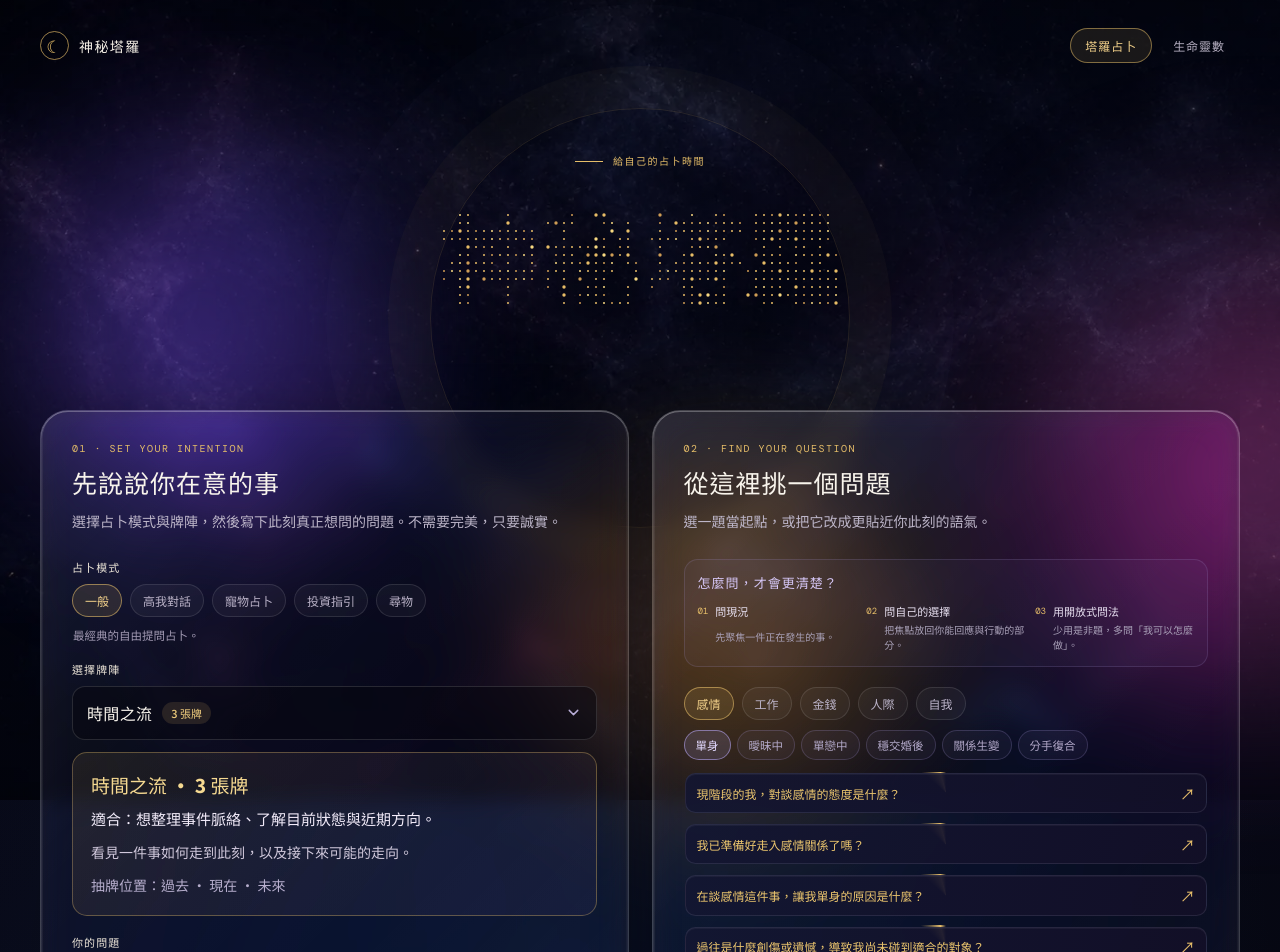
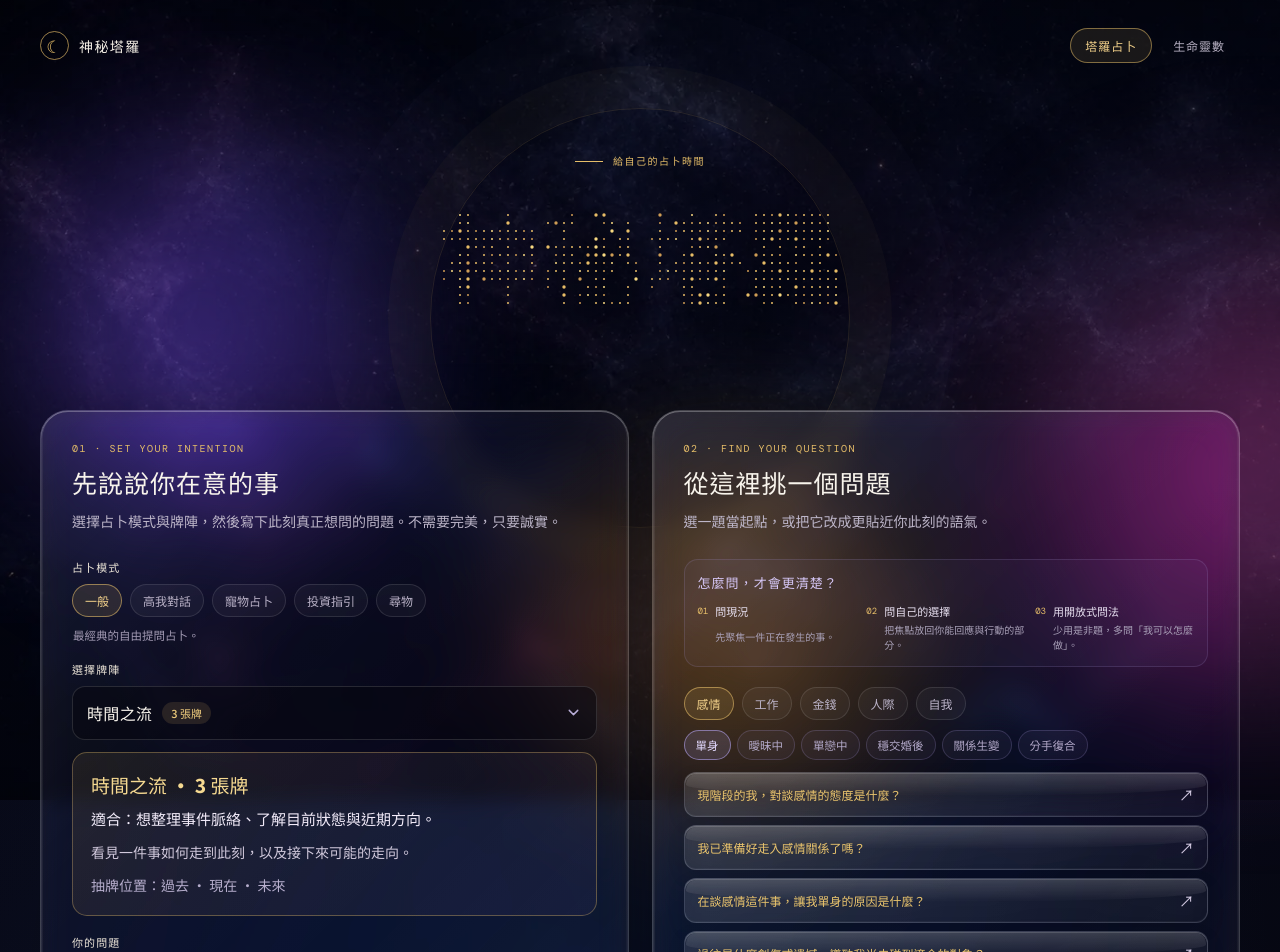
Before and after one commit to Hoshino-Himari/Mystic-Tarot, a React (Vite) app: page / in a window 1280 px wide. Shown: the top 952 px of the page. Built offline with nearby package versions, Linux system fonts and the light colour scheme.

Commit message:
改用玻璃質感題庫按鈕

```diff
--- a/src/App.jsx
+++ b/src/App.jsx
@@ -910,7 +910,7 @@ export default function App() {
         <div className="question-guide" aria-label="提問小指南"><p>怎麼問，才會更清楚？</p><div>{questionTips.map(([title, copy], index) => <article key={title}><span>0{index + 1}</span><b>{title}</b><small>{copy}</small></article>)}</div></div>
         <div className="category-row">{questionCategories.map((item) => <button type="button" disabled={loading || isChoosingCards} className={category === item ? 'category active' : 'category'} onClick={() => { setCategory(item); if (scenarioQuestionGroups[item]) setScene(Object.keys(scenarioQuestionGroups[item])[0]); }} key={item}>{item}</button>)}</div>
         {scenarioQuestionGroups[category] && <div className="subcategory-row">{Object.keys(scenarioQuestionGroups[category]).map((item) => <button type="button" disabled={loading || isChoosingCards} className={scene === item ? 'subcat active' : 'subcat'} onClick={() => setScene(item)} key={item}>{item}</button>)}</div>}
-        <div className="prompt-list">{(scenarioQuestionGroups[category] ? scenarioQuestionGroups[category][scene] ?? [] : flatQuestionGroups[category]).map((item) => <button type="button" className="beam-question" disabled={loading || isChoosingCards} onClick={() => { setQuestion(item); questionRef.current?.focus(); }} key={item}><span className="beam-question__copy">{item}</span><span className="beam-question__icon" aria-hidden="true">↗</span></button>)}</div>
+        <div className="prompt-list">{(scenarioQuestionGroups[category] ? scenarioQuestionGroups[category][scene] ?? [] : flatQuestionGroups[category]).map((item) => <button type="button" className="liquid-question" disabled={loading || isChoosingCards} onClick={() => { setQuestion(item); questionRef.current?.focus(); }} key={item}><span className="liquid-question__copy">{item}</span><span className="liquid-question__icon" aria-hidden="true">↗</span></button>)}</div>
         {scenarioQuestionGroups[category] && <p className="question-credit">{category}題庫來源：<a href="https://sannie.tw/" target="_blank" rel="noreferrer">珊妮療癒所</a></p>}
       </MagicPanel>
     </div>}
--- a/src/overrides.css
+++ b/src/overrides.css
@@ -68,8 +68,8 @@
 .question-credit a { color: #d3b877; text-decoration: none; }
 .question-credit a:hover { text-decoration: underline; }
 
-/* BeamBorderButton adapted from the Himari UI library for long question rows. */
-.prompt-list .beam-question {
+/* LiquidGlassButton adapted from the Himari UI library for long question rows. */
+.prompt-list .liquid-question {
   position: relative;
   isolation: isolate;
   display: flex;
@@ -79,86 +79,70 @@
   gap: 12px;
   overflow: hidden;
   padding: 12px 13px;
-  border: 0;
+  border: 1px solid rgba(224, 231, 255, .18);
   border-radius: 12px;
-  background: transparent;
+  background: linear-gradient(105deg, rgba(255, 255, 255, .09), rgba(255, 255, 255, .025));
+  box-shadow: inset 0 1px 0 rgba(255, 255, 255, .28), inset 0 -1px 0 rgba(255, 255, 255, .04), 0 7px 18px rgba(4, 4, 17, .12);
   color: #e9e3f1;
   text-align: left;
   font-size: 12px;
   line-height: 1.6;
-  transition: transform .2s ease, box-shadow .2s ease, color .2s ease;
+  -webkit-backdrop-filter: blur(12px) saturate(1.25);
+  backdrop-filter: blur(12px) saturate(1.25);
+  transition: transform .2s ease, border-color .2s ease, background .2s ease, box-shadow .2s ease, color .2s ease;
 }
 
-.prompt-list .beam-question::before {
+.prompt-list .liquid-question::before {
   position: absolute;
   z-index: 0;
-  inset: -100%;
+  inset: 1px 1px auto;
+  height: 52%;
+  border-radius: 10px 10px 50% 50%;
   content: '';
-  background: conic-gradient(from 0deg, transparent 0 310deg, #eac16b 345deg, transparent 360deg);
-  animation: question-beam-spin 9s linear infinite paused;
+  background: linear-gradient(to bottom, rgba(255, 255, 255, .25), transparent);
+  opacity: .65;
+  pointer-events: none;
 }
 
-.prompt-list .beam-question::after {
-  position: absolute;
+.prompt-list .liquid-question__copy,
+.prompt-list .liquid-question__icon {
+  position: relative;
   z-index: 1;
-  inset: 1.5px;
-  border: 1px solid rgba(226, 219, 255, .1);
-  border-radius: 10.5px;
-  content: '';
-  background: linear-gradient(105deg, rgba(20, 23, 50, .92), rgba(19, 16, 40, .94));
-  box-shadow: inset 0 1px rgba(255, 255, 255, .045);
-  transition: background .2s ease, border-color .2s ease;
 }
 
-.prompt-list .beam-question__copy,
-.prompt-list .beam-question__icon {
-  position: relative;
-  z-index: 2;
-}
+.prompt-list .liquid-question__copy { min-width: 0; }
 
-.prompt-list .beam-question__copy { min-width: 0; }
-
-.prompt-list .beam-question__icon {
+.prompt-list .liquid-question__icon {
   flex: 0 0 auto;
-  color: #eac16b;
+  color: #d6cde5;
   font-size: 15px;
   line-height: 1;
   transition: transform .2s ease, color .2s ease;
 }
 
-.prompt-list .beam-question:hover:not(:disabled),
-.prompt-list .beam-question:focus-visible {
+.prompt-list .liquid-question:hover:not(:disabled),
+.prompt-list .liquid-question:focus-visible {
   color: #fffaf0;
   transform: translateX(3px);
-  box-shadow: 0 9px 22px rgba(4, 4, 17, .2);
+  border-color: rgba(234, 193, 107, .5);
+  background: linear-gradient(105deg, rgba(234, 193, 107, .15), rgba(151, 122, 220, .11));
+  box-shadow: inset 0 1px 0 rgba(255, 255, 255, .38), 0 10px 24px rgba(4, 4, 17, .2);
   outline: none;
 }
 
-.prompt-list .beam-question:hover:not(:disabled)::before,
-.prompt-list .beam-question:focus-visible::before { animation-play-state: running; }
-
-.prompt-list .beam-question:hover:not(:disabled)::after,
-.prompt-list .beam-question:focus-visible::after {
-  border-color: rgba(234, 193, 107, .42);
-  background: linear-gradient(105deg, rgba(43, 37, 73, .96), rgba(27, 21, 54, .97));
-}
-
-.prompt-list .beam-question:hover:not(:disabled) .beam-question__icon,
-.prompt-list .beam-question:focus-visible .beam-question__icon {
+.prompt-list .liquid-question:hover:not(:disabled) .liquid-question__icon,
+.prompt-list .liquid-question:focus-visible .liquid-question__icon {
   color: #ffe09a;
   transform: translate(2px, -2px);
 }
 
-.prompt-list .beam-question:disabled { opacity: .58; }
-
-@keyframes question-beam-spin { to { transform: rotate(360deg); } }
+.prompt-list .liquid-question:disabled { opacity: .58; }
 
 @media (prefers-reduced-motion: reduce) {
-  .prompt-list .beam-question,
-  .prompt-list .beam-question__icon { transition: none; }
-  .prompt-list .beam-question::before { animation: none; }
-  .prompt-list .beam-question:hover:not(:disabled),
-  .prompt-list .beam-question:focus-visible { transform: none; }
+  .prompt-list .liquid-question,
+  .prompt-list .liquid-question__icon { transition: none; }
+  .prompt-list .liquid-question:hover:not(:disabled),
+  .prompt-list .liquid-question:focus-visible { transform: none; }
 }
 
 /* Numerology page */
```
